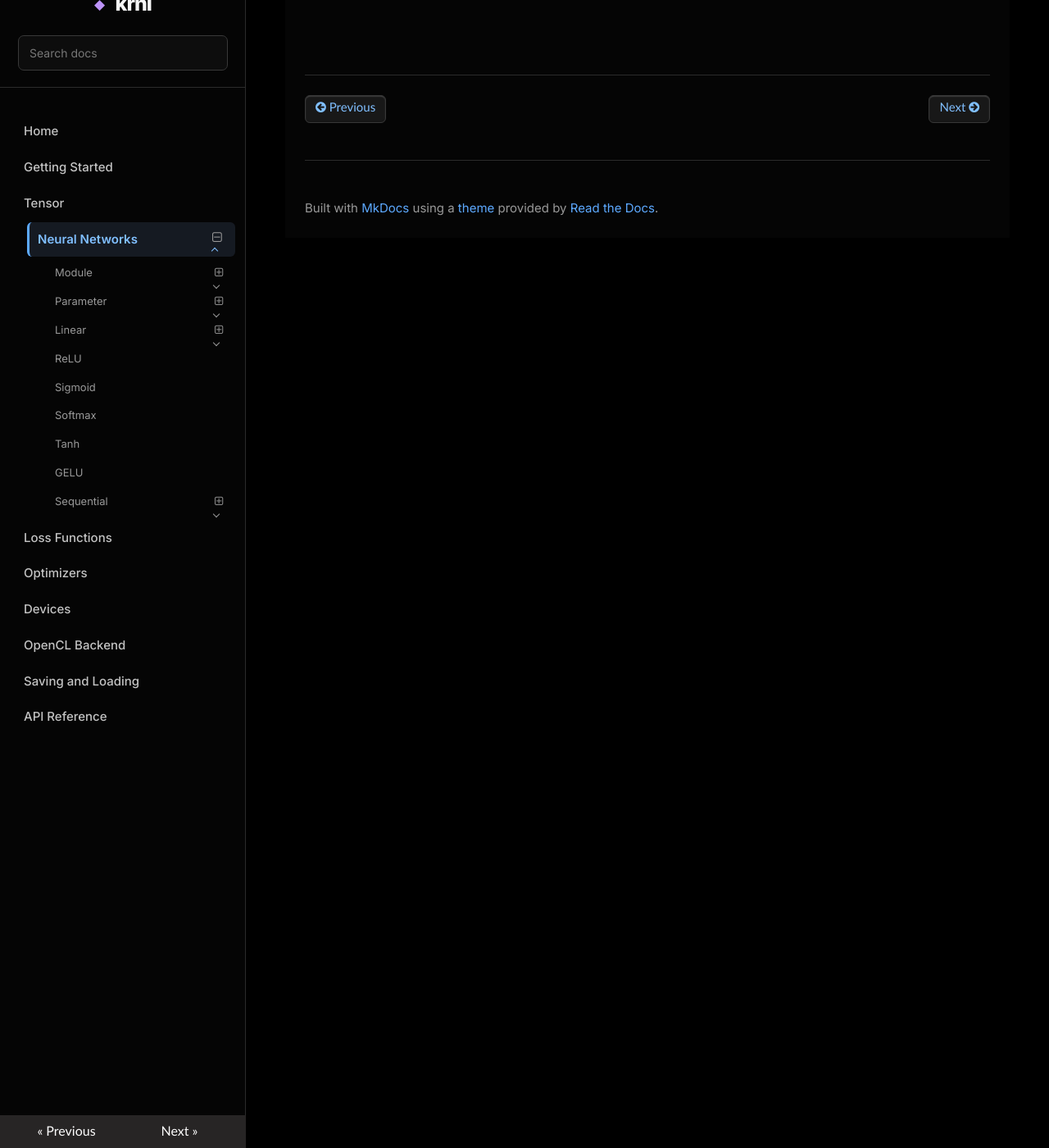
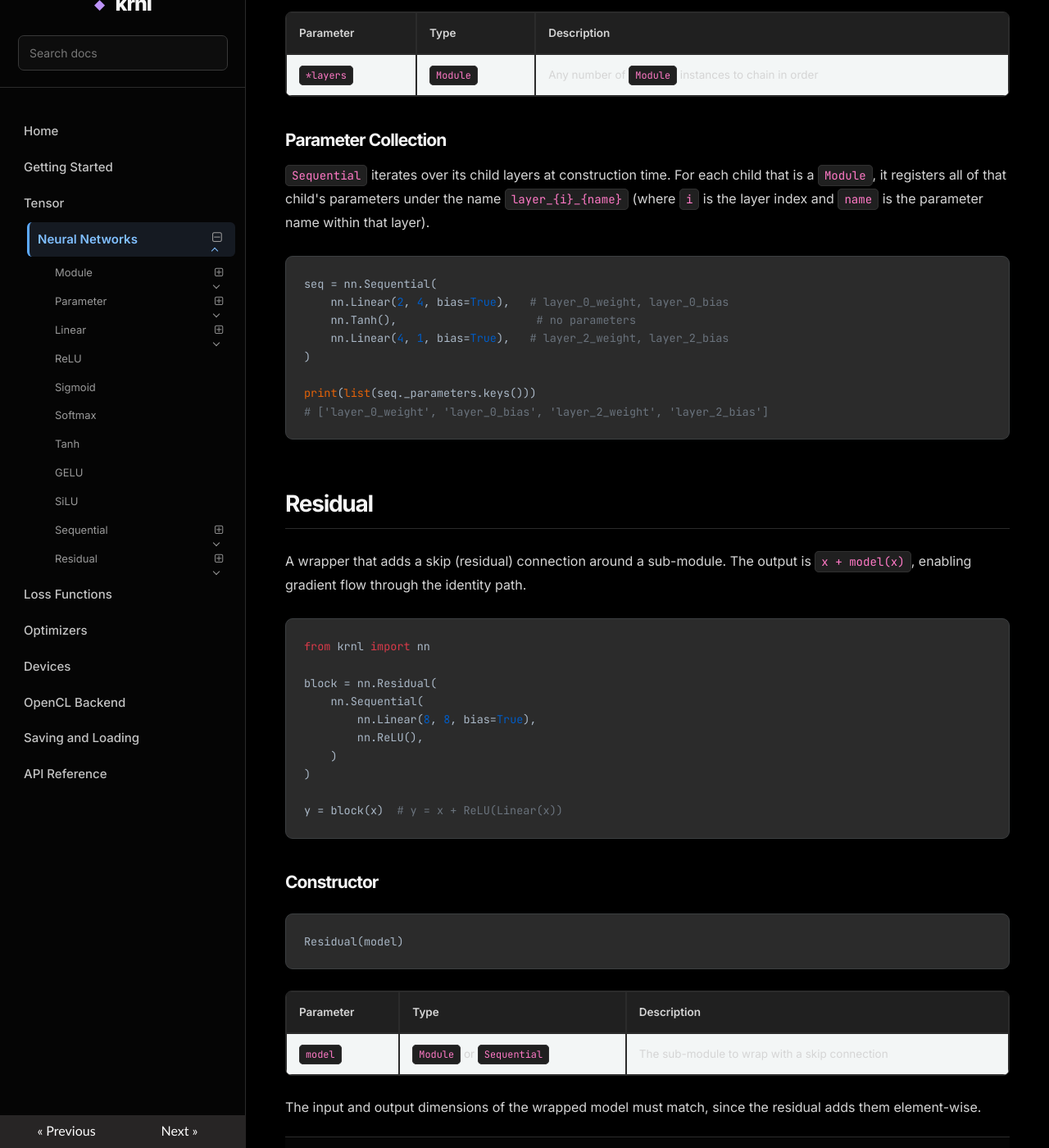
Before and after one commit to helloadhavan/krnl, an MkDocs documentation site: the page built from docs/nn.md, in a window 1280 px wide and 1400 px high, scrolled down 6711 px. Shown: the whole window at 82% size. Built offline with MkDocs 1.6.1, drawn with Linux system fonts in a browser that asks for light colours; nearby versions of some CDN libraries; some of the changed text lies outside the part shown.

Commit message:
[Task] Fix readmd

````diff
--- a/docs/nn.md
+++ b/docs/nn.md
@@ -38,6 +38,9 @@ class MyModel(nn.Module):
 | `register_parameter(name, parameter)` | Register a named `Parameter` on the module |
 | `forward(x)` | Override this to define the forward pass |
 | `zero_grad()` | Set all parameter gradients to `None` |
+| `train()` | Set the module to training mode (`_eval = False`) |
+| `eval()` | Set the module to evaluation mode (`_eval = True`) |
+| `training` | Property — returns `True` when in training mode |
 | `get_model_state_dict()` | Return a dict with `"states"` and `"parameters"` |
 | `register_state_dict(dict)` | Restore parameters and states from a dict |
 | `__call__(x)` | Calls `forward(x)` |
@@ -169,6 +172,19 @@ y = gelu(x)
 
 Supports backpropagation through the computation graph automatically.
 
+## SiLU
+
+Sigmoid Linear Unit (also known as Swish) activation: `SiLU(x) = x * sigmoid(x)`.
+
+SiLU is a smooth, self-gated activation function. It tends to work better than ReLU in deeper networks and is used in architectures like EfficientNet.
+
+```python
+silu = nn.SiLU()
+y = silu(x)
+```
+
+Supports backpropagation through the computation graph automatically.
+
 ## Sequential
 
 A container that chains multiple layers and executes them in order. It automatically collects parameters from all child `Module` instances, making it easy to pass them to an optimizer.
@@ -214,3 +230,32 @@ seq = nn.Sequential(
 print(list(seq._parameters.keys()))
 # ['layer_0_weight', 'layer_0_bias', 'layer_2_weight', 'layer_2_bias']
 ```
+
+## Residual
+
+A wrapper that adds a skip (residual) connection around a sub-module. The output is `x + model(x)`, enabling gradient flow through the identity path.
+
+```python
+from krnl import nn
+
+block = nn.Residual(
+    nn.Sequential(
+        nn.Linear(8, 8, bias=True),
+        nn.ReLU(),
+    )
+)
+
+y = block(x)  # y = x + ReLU(Linear(x))
+```
+
+### Constructor
+
+```python
+Residual(model)
+```
+
+| Parameter | Type | Description |
+|---|---|---|
+| `model` | `Module` or `Sequential` | The sub-module to wrap with a skip connection |
+
+The input and output dimensions of the wrapped model must match, since the residual adds them element-wise.
````
Also changed, not shown: docs/api_reference.md (+3 -0 lines), docs/index.md (+1 -1 lines), docs/loss.md (+33 -0 lines).
